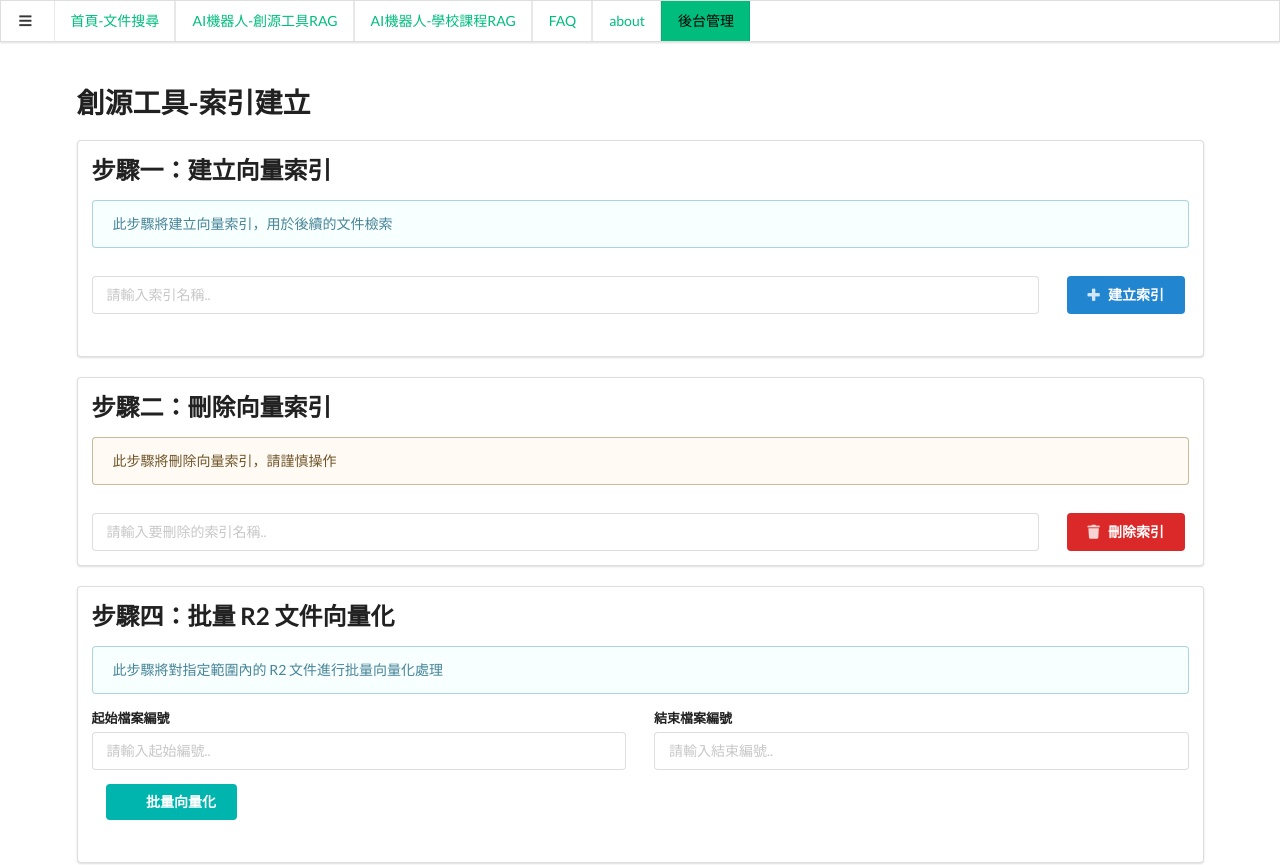
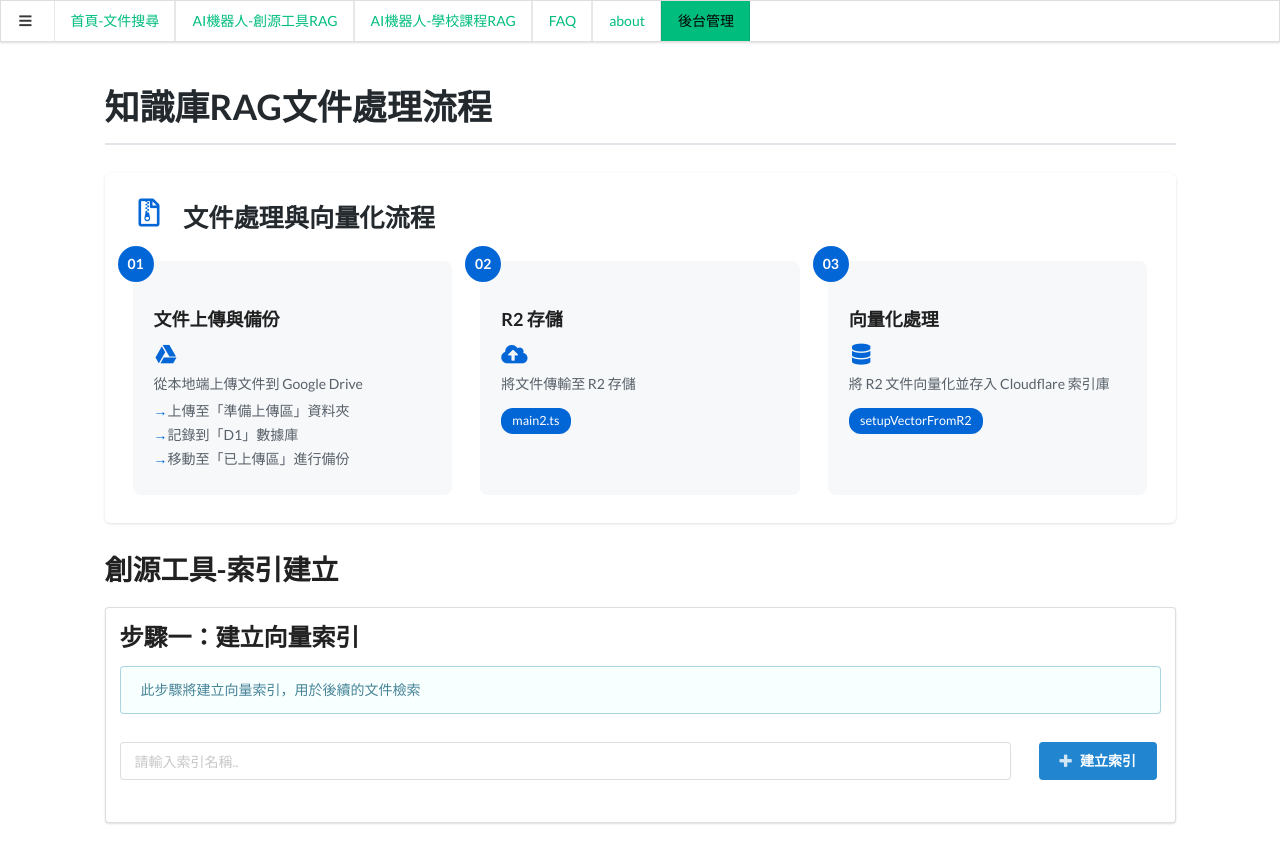
Before and after one commit to unischool/knowledge-base-frontend, a Vue app: page /adminpanel in a window 1280 px wide. Shown: the top 865 px of the page. Built offline with nearby package versions, Linux system fonts and the light colour scheme; no server answers; what semantic-ui-vue would draw is missing.

Commit message:
work on #16 知識庫RAG文件後台處理流程介面

```diff
--- a/src/views/AdminPanelView.vue
+++ b/src/views/AdminPanelView.vue
@@ -1,5 +1,39 @@
 <template lang="pug">
   main
+  main.workflow-container
+    h1.workflow-title 知識庫RAG文件處理流程
+    .workflow-section
+      .workflow-header
+        i.file.archive.outline.icon
+        h2 文件處理與向量化流程
+
+      .workflow-steps
+        .step-card
+          .step-number 01
+          h3 文件上傳與備份
+          .step-content
+            i.google.drive.icon
+            p 從本地端上傳文件到 Google Drive
+            ul.step-details
+              li 上傳至「準備上傳區」資料夾
+              li 記錄到「D1」數據庫
+              li 移動至「已上傳區」進行備份
+
+        .step-card
+          .step-number 02
+          h3 R2 存儲
+          .step-content
+            i.cloud.upload.icon
+            p 將文件傳輸至 R2 存儲
+            .tech-tag main2.ts
+
+        .step-card
+          .step-number 03
+          h3 向量化處理
+          .step-content
+            i.database.icon
+            p 將 R2 文件向量化並存入 Cloudflare 索引庫
+            .tech-tag setupVectorFromR2
     h1.ui.header 創源工具-索引建立
     .ui.segment
       h2 步驟一：建立向量索引
@@ -371,4 +405,119 @@
   border: 1px solid #ddd;
   border-radius: 4px;
 }
+.workflow-container {
+  max-width: 1200px;
+  margin: 0 auto;
+  padding: 2rem;
+}
+
+.workflow-title {
+  font-size: 2.5rem;
+  color: #24292e;
+  margin-bottom: 2rem;
+  border-bottom: 2px solid #e1e4e8;
+  padding-bottom: 1rem;
+}
+
+.workflow-section {
+  background: #ffffff;
+  border-radius: 6px;
+  box-shadow: 0 1px 3px rgba(0,0,0,0.12);
+  padding: 2rem;
+}
+
+.workflow-header {
+  display: flex;
+  align-items: center;
+  margin-bottom: 2rem;
+
+  h2 {
+    margin: 0;
+    margin-left: 1rem;
+    color: #24292e;
+    font-size: 1.8rem;
+  }
+
+  i {
+    font-size: 2rem;
+    color: #0366d6;
+  }
+}
+
+.workflow-steps {
+  display: grid;
+  grid-template-columns: repeat(auto-fit, minmax(300px, 1fr));
+  gap: 2rem;
+}
+
+.step-card {
+  background: #f6f8fa;
+  border-radius: 8px;
+  padding: 1.5rem;
+  position: relative;
+  transition: transform 0.2s ease;
+
+  &:hover {
+    transform: translateY(-5px);
+  }
+}
+
+.step-number {
+  position: absolute;
+  top: -15px;
+  left: -15px;
+  background: #0366d6;
+  color: white;
+  width: 36px;
+  height: 36px;
+  border-radius: 50%;
+  display: flex;
+  align-items: center;
+  justify-content: center;
+  font-weight: bold;
+}
+
+.step-content {
+  margin-top: 1rem;
+
+  i {
+    font-size: 1.5rem;
+    color: #0366d6;
+    margin-right: 0.5rem;
+  }
+
+  p {
+    color: #586069;
+    margin: 0.5rem 0;
+  }
+}
+
+.step-details {
+  list-style: none;
+  padding-left: 1rem;
+  margin-top: 0.5rem;
+
+  li {
+    color: #586069;
+    margin: 0.3rem 0;
+    position: relative;
+
+    &:before {
+      content: "→";
+      color: #0366d6;
+      position: absolute;
+      left: -1rem;
+    }
+  }
+}
+
+.tech-tag {
+  display: inline-block;
+  background: #0366d6;
+  color: white;
+  padding: 0.2rem 0.8rem;
+  border-radius: 12px;
+  font-size: 0.9rem;
+  margin-top: 0.5rem;
+}
   </style>
```
